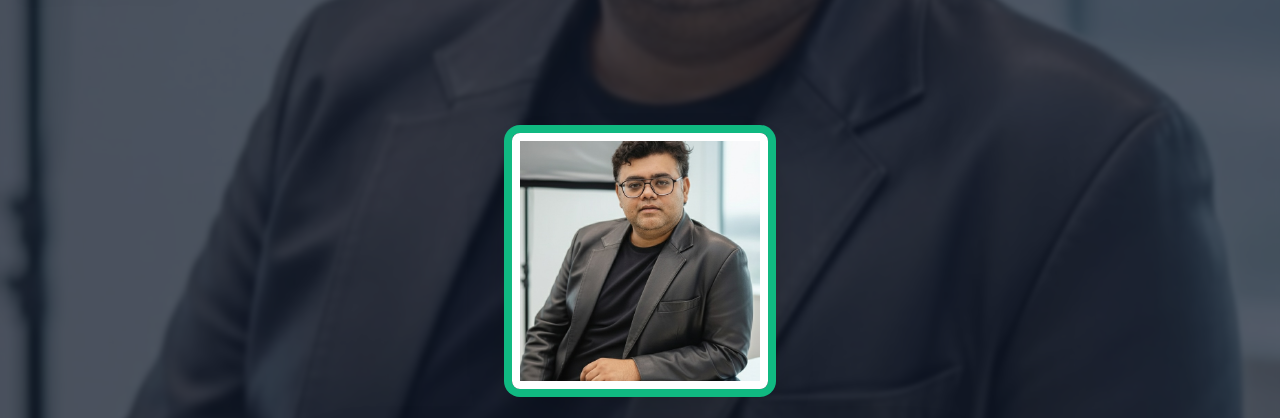
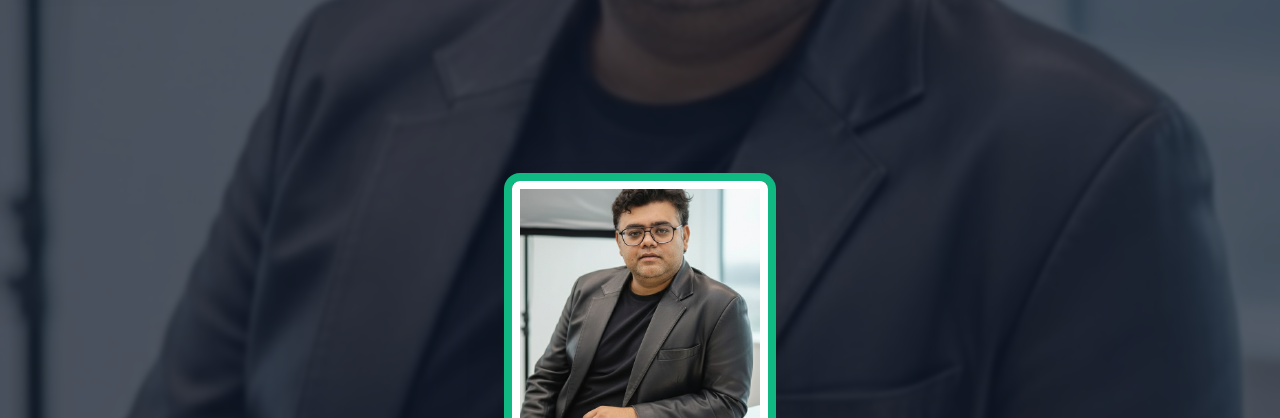
Before and after one commit to advmanish/Advmanish.github.io, a plain HTML site: page index2.html in a window 1280 px wide. Shown: the part 123-541 px from the top of the page. Drawn offline with nearby package versions, Linux system fonts and the light colour scheme.

Commit message:
Update index2.html

```diff
--- a/index2.html
+++ b/index2.html
@@ -157,7 +157,9 @@
       </div>
 
     </header>
-    <div class="absolute inset-0 flex flex-col items-center justify-start z-10 pt-48 md:pt-56 lg:pt-64">
+    <!-- Added mt-12 to shift the profile picture and button down 3 spaces (3rem/48px) -->
+    <div class="absolute inset-0 flex flex-col items-center justify-start z-10 pt-48 md:pt-56 lg:pt-64 mt-12">
+      <!-- Profile image classes: rounded-lg (rounded rectangle) remains unchanged -->
       <img src="manish%20sharma.jpg" alt="Manish Sharma Profile"
            class="w-48 h-48 md:w-64 md:h-64 object-cover border-8 border-white ring-8 ring-[var(--cta-color)] shadow-2xl transition duration-500 rounded-lg" />
 
```
